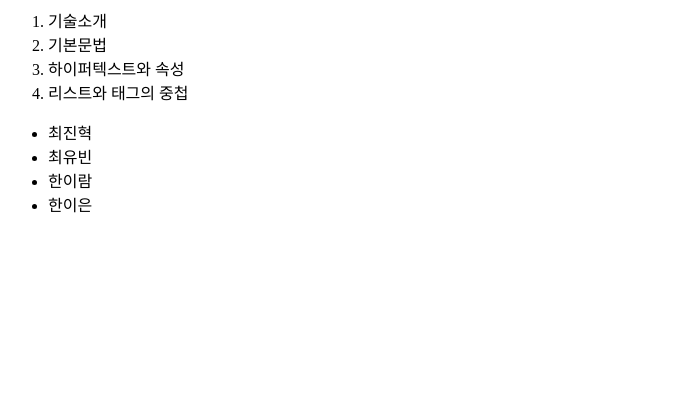
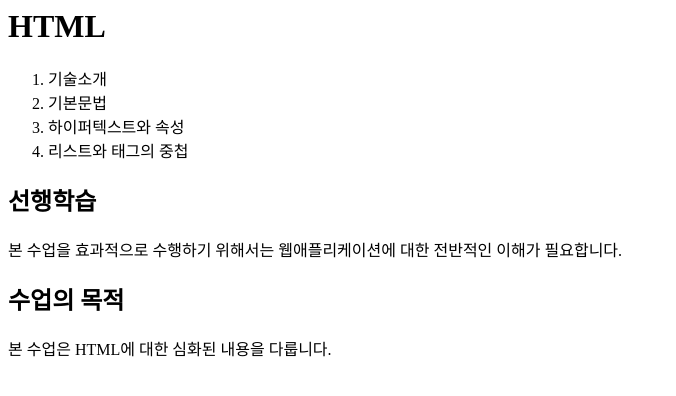
Before and after one commit to kek0908/Test1, a plain HTML site: page b.html in a window 1280 px wide. Shown: the whole page, without its empty margins (0-676 px from the left). Drawn offline with Linux system fonts and the light colour scheme.

Commit message:
문서의 구조

```diff
--- a/b.html
+++ b/b.html
@@ -1,3 +1,10 @@
+<html>
+<head>
+    <title>HTML - 수업소개</title>
+    <meta charset ="utf-8">
+</head>
+<body>
+    <h1>HTML</h1>
     <ol>
         <li>기술소개</li>
          <li>기본문법</li>
@@ -5,9 +12,9 @@
         <li>리스트와 태그의 중첩</li>
     </ol>
 
-<ul>
-    <li>최진혁</li>
-    <li>최유빈</li>
-    <li>한이람</li>
-    <li>한이은</li>
-</ul>
+    <h2>선행학습</h2>
+    본 수업을 효과적으로 수행하기 위해서는 웹애플리케이션에 대한 전반적인 이해가 필요합니다.
+    <h2>수업의 목적</h2>
+    본 수업은 HTML에 대한 심화된 내용을 다룹니다.
+</body>
+</html>
```
Lines whose indentation alone changed are shown as unchanged.
